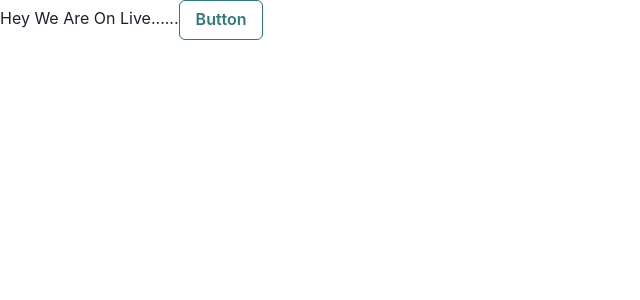
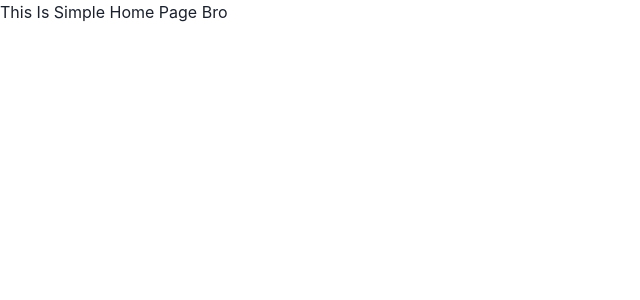
Before and after one commit to PritamMagdum/Real-Time-Chat-Application-MERN, a React (Create React App) app in the folder frontend/: page / in a window 1280 px wide. Shown: the top 300 px of the page, without its empty margins (0-640 px from the left). Built offline with nearby package versions, Linux system fonts and the light colour scheme.

Commit message:
Added axios API for Data Fetching

```diff
--- a/frontend/package.json
+++ b/frontend/package.json
@@ -1,6 +1,7 @@
 {
   "name": "frontend",
   "version": "0.1.0",
+  "proxy": "http:127.0.0.1:5000",
   "private": true,
   "dependencies": {
     "@chakra-ui/react": "^2.8.2",
@@ -9,6 +10,7 @@
     "@testing-library/jest-dom": "^5.17.0",
     "@testing-library/react": "^13.4.0",
     "@testing-library/user-event": "^13.5.0",
+    "axios": "^1.6.7",
     "framer-motion": "^11.0.5",
     "react": "^18.2.0",
     "react-dom": "^18.2.0",
--- a/frontend/src/App.js
+++ b/frontend/src/App.js
@@ -1,12 +1,14 @@
-import { Button } from '@chakra-ui/react';
+import { Route, Routes } from 'react-router-dom';
+import HomePage from './components/HomePage';
+import ChatPage from './components/ChatPage';
 
 function App() {
   return (
     <div className="App">
-      Hey We Are On Live......
-      <Button colorScheme='teal' variant='outline'>
-        Button
-      </Button>
+      <Routes>
+        <Route exact path='/' Component={HomePage} />
+        <Route exact path='/chats' Component={ChatPage} />
+      </Routes>
     </div>
   );
 }
--- /dev/null
+++ b/frontend/src/components/ChatPage.js
@@ -0,0 +1,20 @@
+import React, { useEffect } from 'react'
+import axios from 'axios'
+const ChatPage = () => {
+
+    const fetchChats = async () => {
+        const data = await axios.get('/api/chat')
+        console.log(data);
+    }
+
+    useEffect(() => {
+        fetchChats();
+
+    }, [])
+
+    return (
+        <div>This Is Simple ChatPage</div>
+    )
+}
+
+export default ChatPage
--- /dev/null
+++ b/frontend/src/components/HomePage.js
@@ -0,0 +1,11 @@
+import React from 'react'
+
+const HomePage = () => {
+    return (
+        <div>
+            This Is Simple Home Page Bro
+        </div>
+    )
+}
+
+export default HomePage
--- a/frontend/src/index.js
+++ b/frontend/src/index.js
@@ -3,12 +3,17 @@ import ReactDOM from 'react-dom/client';
 import './index.css';
 import App from './App';
 import { ChakraProvider } from '@chakra-ui/react'
+import {
+  BrowserRouter as Router
+} from 'react-router-dom'
 
 const root = ReactDOM.createRoot(document.getElementById('root'));
 root.render(
   <React.StrictMode>
-    <ChakraProvider>
-      <App />
-    </ChakraProvider>
+    <Router>
+      <ChakraProvider>
+        <App />
+      </ChakraProvider>
+    </Router>
   </React.StrictMode>
 );
```
Also changed, not shown: 1 other file (tests, documents, lock files or other folders).
